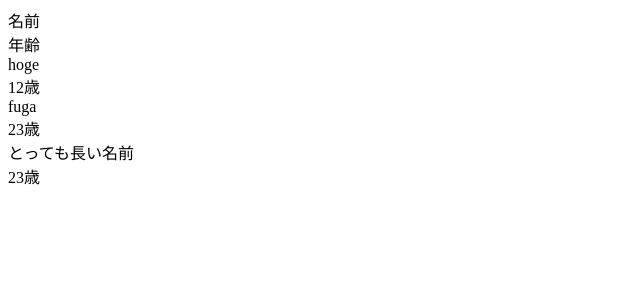
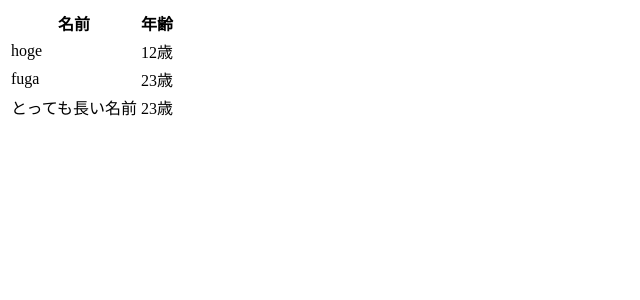
Before and after one commit to boarwell/react-table, a React app: page / in a window 1280 px wide. Shown: the top 300 px of the page, without its empty margins (0-640 px from the left). Built offline with nearby package versions, Linux system fonts and the light colour scheme; the HTML template or start-up script is replaced by a standard one.

Commit message:
change tags of table

```diff
--- a/src/index.tsx
+++ b/src/index.tsx
@@ -71,45 +71,27 @@ function Table<T>(prop: React.PropsWithChildren<Prop<T>>) {
   const colNames = Object.keys(prop.data[0]) as (keyof T)[];
 
   return (
-    <div className="table" role="table">
-      <div className="rowgroup -head" role="rowgroup">
-        <div className="row -heading" role="row">
+    <table className="table">
+      <thead className="rowgroup -head">
+        <tr className="row -head">
           {colNames.map((colName) => {
-            return <div className="cell">{prop.columns[colName].label}</div>;
+            return <th className="cell -th">{prop.columns[colName].label}</th>;
           })}
-        </div>
-      </div>
+        </tr>
+      </thead>
 
-      <div className="rowgroup -body" role="rowgroup">
+      <tbody className="rowgroup -body">
         {prop.data.map((row) => (
-          <div className="row" role="row">
+          <tr className="row -body">
             {colNames.map((colName) => {
               const mapper = prop.columns[colName].mapper ?? ((v) => v);
 
-              return (
-                <div className="cell" role="cell">
-                  {mapper(row[colName])}
-                </div>
-              );
+              return <td className="cell -td">{mapper(row[colName])}</td>;
             })}
-          </div>
+          </tr>
         ))}
-      </div>
-
-      <style jsx>{`
-        .table {
-          display: grid;
-          grid-template-columns: repeat(${colNames.length}, max-content);
-        }
-        .rowgroup {
-          display: contents;
-        }
-
-        .row {
-          display: contents;
-        }
-      `}</style>
-    </div>
+      </tbody>
+    </table>
   );
 }
 
```
